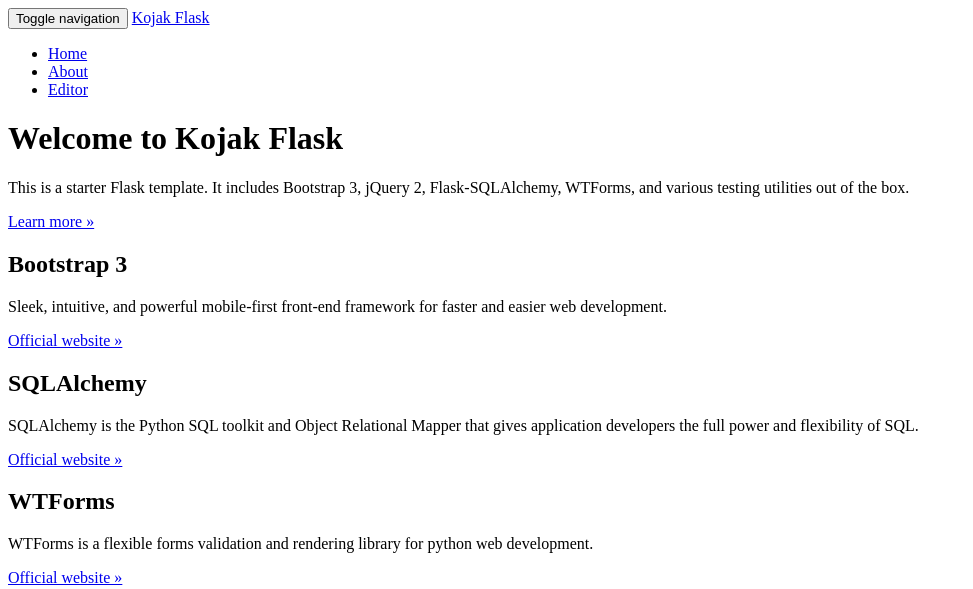
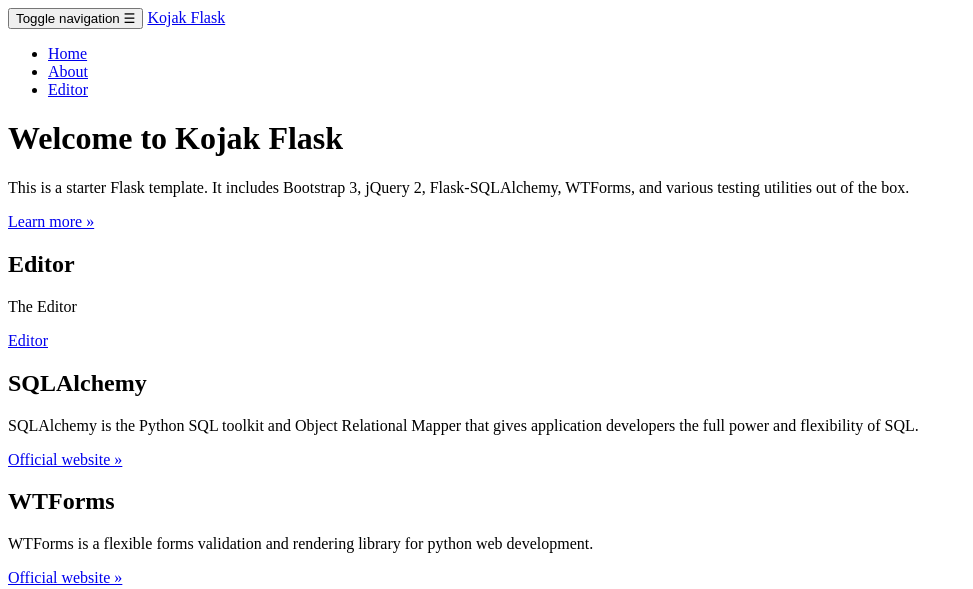
Before and after one commit to everling-prime/prose-ai, a Flask app: template kojak_flask/templates/public/home.html in a window 1280 px wide. Shown: the top 589 px of the page, without its empty margins (0-973 px from the left). Run offline with Flask 2, Linux system fonts and the light colour scheme; the template is opened without the code that fills it: most values are stand-ins (such as "Sample title", 1, 10 or a date in 2020); form fields are guessed from the names that the template uses.

Commit message:
set up ajax form, spaCy

```diff
--- a/assets/js/main.js
+++ b/assets/js/main.js
@@ -8,6 +8,8 @@
 require('jquery');
 require('font-awesome-webpack');
 require('bootstrap');
+require('displacy-ent');
+
 
 // Your own code
 require('./plugins.js');
--- /dev/null
+++ b/kojak_flask/nlp_magic.py
@@ -0,0 +1,5 @@
+import textacy
+
+def nlp(doc):
+
+    return doc
--- a/kojak_flask/public/forms.py
+++ b/kojak_flask/public/forms.py
@@ -9,6 +9,7 @@
 class EditorForm(Form):
     """Editor form."""
 
+    name = 'editor'
     content = TextAreaField('content')
 
     username = StringField('Username', validators=[DataRequired()])
--- a/kojak_flask/public/views.py
+++ b/kojak_flask/public/views.py
@@ -1,6 +1,6 @@
 # -*- coding: utf-8 -*-
 """Public section, including homepage and signup."""
-from flask import Blueprint, flash, redirect, render_template, request, url_for
+from flask import Blueprint, flash, redirect, render_template, request, url_for, jsonify
 from flask_login import login_required, login_user, logout_user
 
 from kojak_flask.extensions import login_manager
@@ -8,6 +8,7 @@
 from kojak_flask.user.forms import RegisterForm
 from kojak_flask.user.models import User
 from kojak_flask.utils import flash_errors
+from kojak_flask.nlp_magic import nlp
 
 blueprint = Blueprint('public', __name__, static_folder='../static')
 
@@ -69,9 +70,20 @@
     if request.method == 'POST':
         contents = form.get_contents()
         tokens = contents.split("\s")
-        render_template('public/editor.html', form=form, contents="boo")
+        return render_template('public/editor.html', form=form, output=tokens)
 
     return render_template('public/editor.html', form=form, contents="Say a few words...")
+
+@blueprint.route('/editor/textproc/', methods=['GET', 'POST'])
+def editor_textproc():
+    """Background process for Editor."""
+    try:
+        content = request.args.get('content', 0, type=str)
+        result = nlp(content)
+        #result = "You typed {} characters.".format(len(content))
+        return jsonify(result=result)
+    except Exception as e:
+        print(str(e))
 
 
 #### Reference code only
--- a/kojak_flask/templates/nav.html
+++ b/kojak_flask/templates/nav.html
@@ -1,52 +1,72 @@
-
-<nav class="navbar navbar-inverse navbar-fixed-top" role="navigation">
+<!DOCTYPE html>
+<html>
+<head>
+    <title></title>
+</head>
+<body>
+    <nav class="navbar navbar-dark bg-dark fixed-top navbar-expand-sm" role=
+    "navigation">
         <div class="container">
-
             <!-- Brand and toggle get grouped for better mobile display -->
-  <div class="navbar-header">
-    <button type="button" class="navbar-toggle" data-toggle="collapse" data-target=".navbar-ex1-collapse">
-      <span class="sr-only">Toggle navigation</span>
-      <span class="icon-bar"></span>
-      <span class="icon-bar"></span>
-      <span class="icon-bar"></span>
-    </button>
-    <a class="navbar-brand" href="{{ url_for('public.home') }}">
-
-      Kojak Flask
-
-    </a>
-  </div>
-  <!-- Collect the nav links, forms, and other content for toggling -->
+            <button class="navbar-toggler" data-target=".navbar-ex1-collapse"
+            data-toggle="collapse" type="button"><span class="sr-only">Toggle
+            navigation</span> &#x2630;</button> <a class="navbar-brand" href=
+            "{{ url_for('public.home') }}">Kojak Flask</a>
+            <!-- Collect the nav links, forms, and other content for toggling
+        -->
             <div class="collapse navbar-collapse navbar-ex1-collapse">
                 <ul class="nav navbar-nav">
-      <li><a href="{{ url_for('public.home') }}">Home</a></li>
-      <li><a href="{{ url_for('public.about') }}">About</a></li>
-       <li><a href="{{ url_for('public.editor') }}">Editor</a></li>
-    </ul>
-    {% if current_user and current_user.is_authenticated %}
-    <ul class="nav navbar-nav navbar-right">
-        <li>
-            <p class="navbar-text"><a class="navbar-link" href="{{ url_for('user.members') }}">Logged in as {{ current_user.username }}</a></p>
+                    <li class="nav-item">
+                        <a class="nav-link" href=
+                        "{{ url_for('public.home') }}">Home</a>
                     </li>
-        <li><a class="navbar-link" href="{{ url_for('public.logout') }}"><i class="fa fa-sign-out"></i></a></li>
+                    <li class="nav-item">
+                        <a class="nav-link" href=
+                        "{{ url_for('public.about') }}">About</a>
+                    </li>
+                    <li class="nav-item">
+                        <a class="nav-link" href=
+                        "{{ url_for('public.editor') }}">Editor</a>
+                    </li>
+                </ul>{% if current_user and current_user.is_authenticated %}
+                <ul class="nav navbar-nav ml-auto">
+                    <li class="nav-item">
+                        <p class="navbar-text"><a class="navbar-link" href=
+                        "{{ url_for('user.members') }}">Logged in
+                        as {{ current_user.username }}</a></p>
+                    </li>
+                    <li class="nav-item">
+                        <a class="navbar-link nav-link" href=
+                        "{{ url_for('public.logout') }}"><i class="fa fa-sign-out">
+                        </i></a>
+                    </li>
+                </ul>{% elif form %}
+                <!-- display login form in navbar <ul class="nav navbar-nav
+            ml-auto">
+
+      <li><a href="{{ url_for('public.register') }}">Create account</a></li>
 
     </ul>
-    {% elif form %}
-    <!-- display login form in navbar
-    <ul class="nav navbar-nav navbar-right">
-      <li><a href="{{ url_for('public.register') }}">Create account</a></li>
-    </ul>
-    <form id="loginForm" method="POST" class="navbar-form form-inline navbar-right" action="/" role="login">
+
+    <form id="loginForm" method="POST" class="form-inline form-inline ml-auto" action="/" role="login">
+
       <input type="hidden" name="csrf_token" value="{{ csrf_token() }}"/>
+
       <div class="form-group">
+
         {{ form.username(placeholder="Username", class_="form-control") }}
+
         {{ form.password(placeholder="Password", class_="form-control") }}
+
       </div>
-      <button type="submit" class="btn btn-default">Log in</button>
+
+      <button type="submit" class="btn btn-secondary">Log in</button>
+
     </form>
-    -->
-    {% endif %}
 
+    -->{% endif %}
             </div><!-- /.navbar-collapse -->
         </div><!-- /.container -->
     </nav>
+</body>
+</html>
--- a/kojak_flask/templates/public/about.html
+++ b/kojak_flask/templates/public/about.html
@@ -5,7 +5,9 @@
 <div class="body-content">
     <div class="row">
       <h1>About</h1>
-      <p>This template was created by <a href="http://github.com/sloria/">Steven Loria</a> for use with the <a href="http://github.com/audreyr/cookiecutter/">cookiecutter</a> package by <a href="http://github.com/audreyr/">Audrey Roy</a>.</p>
+    </div>
+    <div>
+        <p>Skip's Project Site</p>
     </div>
 </div>
 {% endblock %}
--- a/kojak_flask/templates/public/home.html
+++ b/kojak_flask/templates/public/home.html
@@ -13,9 +13,9 @@
 <div class="body-content">
   <div class="row">
     <div class="col-lg-4">
-      <h2><i class="fa fa-code"></i> Bootstrap 3</h2>
-      <p>Sleek, intuitive, and powerful mobile-first front-end framework for faster and easier web development.</p>
-      <p><a class="btn btn-default" href="http://getbootstrap.com/">Official website &raquo;</a></p>
+      <h2><i class="fa fa-code"></i> Editor</h2>
+      <p>The Editor</p>
+      <p><a class="btn btn-default" href="/editor/">Editor</a></p>
     </div>
     <div class="col-lg-4">
       <h2><i class="fa fa-flask"></i> SQLAlchemy</h2>
--- a/package.json
+++ b/package.json
@@ -22,6 +22,7 @@
   "dependencies": {
     "autoprefixer": "^7.1.3",
     "bootstrap": "^4.0.0-beta",
+    "displacy-ent": "^1.0.2",
     "font-awesome": "^4.7.0",
     "jquery": "^3.2.1",
     "node-sass": "^4.5.3",
--- a/webpack.config.js
+++ b/webpack.config.js
@@ -52,7 +52,9 @@
   plugins: [
     new ExtractTextPlugin('[name].[hash].css'),
     new webpack.ProvidePlugin({ $: 'jquery',
-                                jQuery: 'jquery' }),
+                                jQuery: 'jquery',
+                                Popper: 'popper.js',
+                                displaCyENT: 'displacy-ent'}),
     new ManifestRevisionPlugin(__dirname + '/kojak_flask/webpack/manifest.json', {
       rootAssetPath,
       ignorePaths: ['/js', '/css']
```
Also changed, not shown: kojak_flask/corpus_data/comp_ling.txt (added, +97 -0 lines), kojak_flask/templates/public/editor.html (added, +48 -0 lines), 2 other files. Lines whose indentation alone changed are shown as unchanged.
